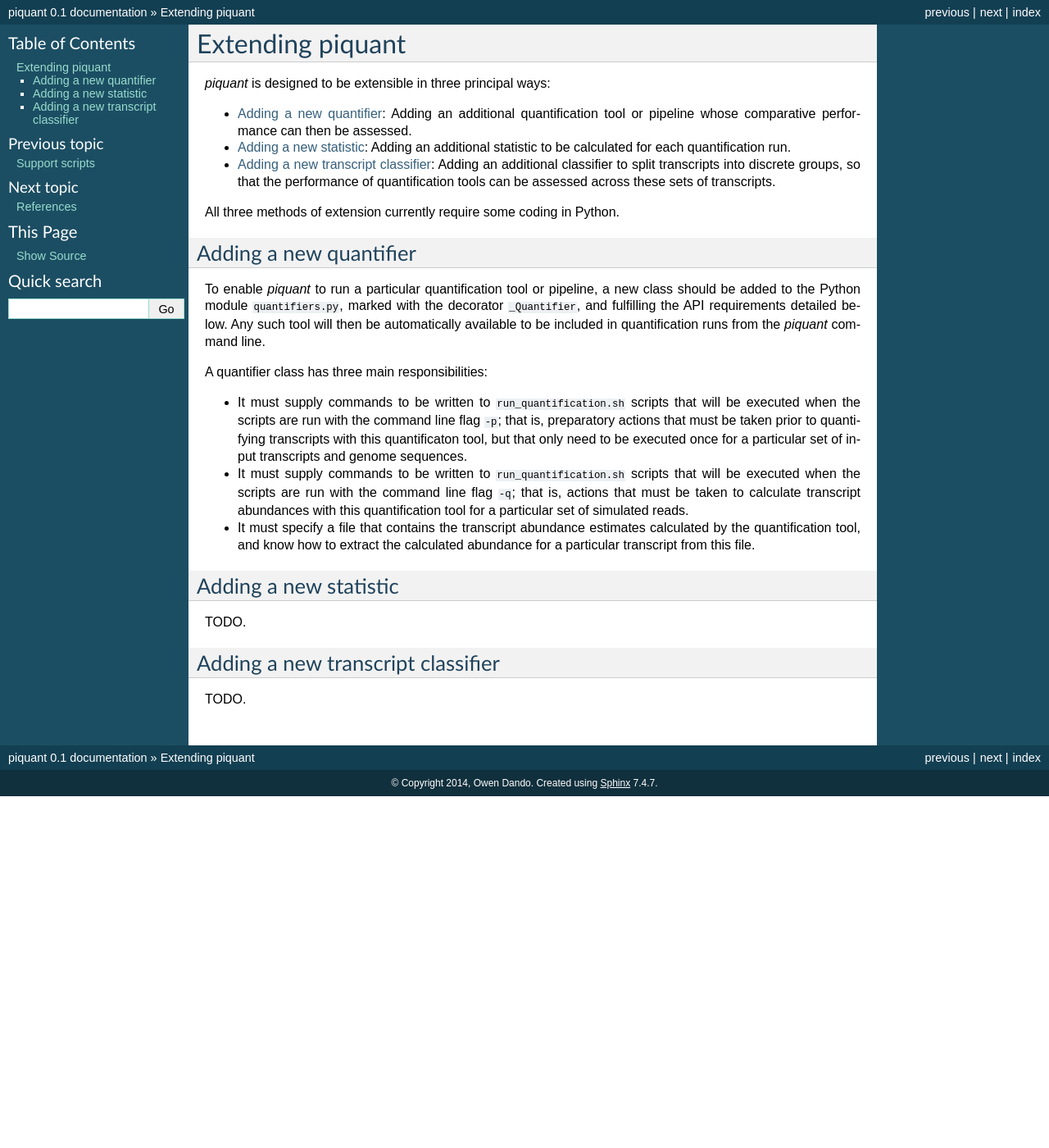
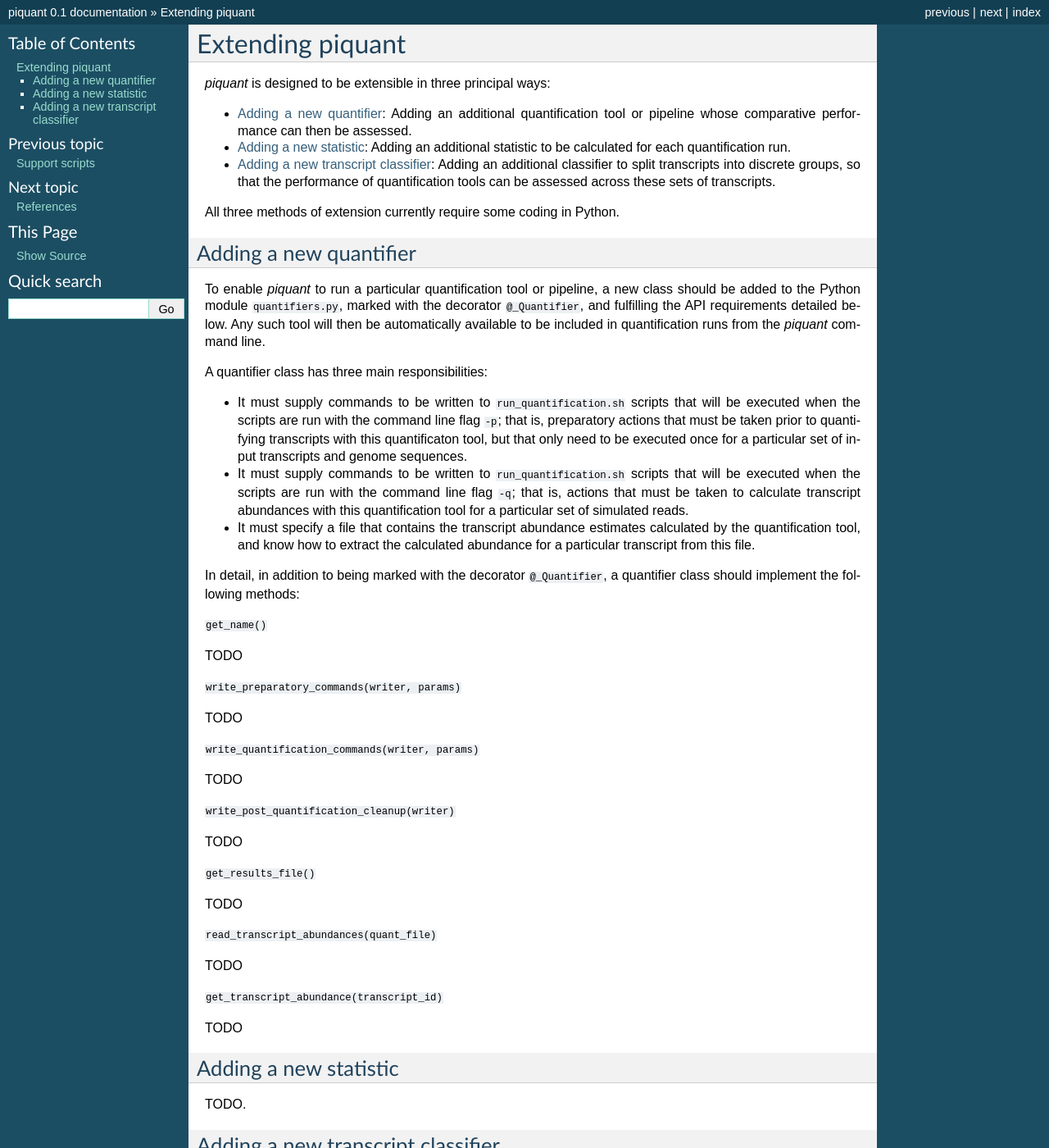
Before and after one commit to lweasel/piquant, a Sphinx documentation site: the page built from docs/extending.rst, in a window 1280 px wide and 1400 px high. Shown: the whole window at 82% size. Built offline with Sphinx 7.4.7, drawn with Linux system fonts in a browser that asks for light colours; formulas are drawn with MathJax 3.

Commit message:
Add API definition for quantifiers.

```diff
--- a/docs/extending.rst
+++ b/docs/extending.rst
@@ -14,13 +14,43 @@
 Adding a new quantifier
 -----------------------
 
-To enable *piquant* to run a particular quantification tool or pipeline, a new class should be added to the Python module ``quantifiers.py``, marked with the decorator ``_Quantifier``, and fulfilling the API requirements detailed below. Any such tool will then be automatically available to be included in quantification runs from the *piquant* command line.
+To enable *piquant* to run a particular quantification tool or pipeline, a new class should be added to the Python module ``quantifiers.py``, marked with the decorator ``@_Quantifier``, and fulfilling the API requirements detailed below. Any such tool will then be automatically available to be included in quantification runs from the *piquant* command line.
 
 A quantifier class has three main responsibilities:
 
 * It must supply commands to be written to ``run_quantification.sh`` scripts that will be executed when the scripts are run with the command line flag ``-p``; that is, preparatory actions that must be taken prior to quantifying transcripts with this quantificaton tool, but that only need to be executed once for a particular set of input transcripts and genome sequences.
 * It must supply commands to be written to ``run_quantification.sh`` scripts that will be executed when the scripts are run with the command line flag ``-q``; that is, actions that must be taken to calculate transcript abundances with this quantification tool for a particular set of simulated reads.
 * It must specify a file that contains the transcript abundance estimates calculated by the quantification tool, and know how to extract the calculated abundance for a particular transcript from this file.
+
+In detail, in addition to being marked with the decorator ``@_Quantifier``, a quantifier class should implement the following methods:
+
+``get_name()``
+
+TODO
+
+``write_preparatory_commands(writer, params)``
+
+TODO
+
+``write_quantification_commands(writer, params)``
+
+TODO
+
+``write_post_quantification_cleanup(writer)``
+
+TODO
+
+``get_results_file()``
+
+TODO
+
+``read_transcript_abundances(quant_file)``
+
+TODO
+
+``get_transcript_abundance(transcript_id)``
+
+TODO
 
 .. _extending-adding-new-statistics:
 
```
